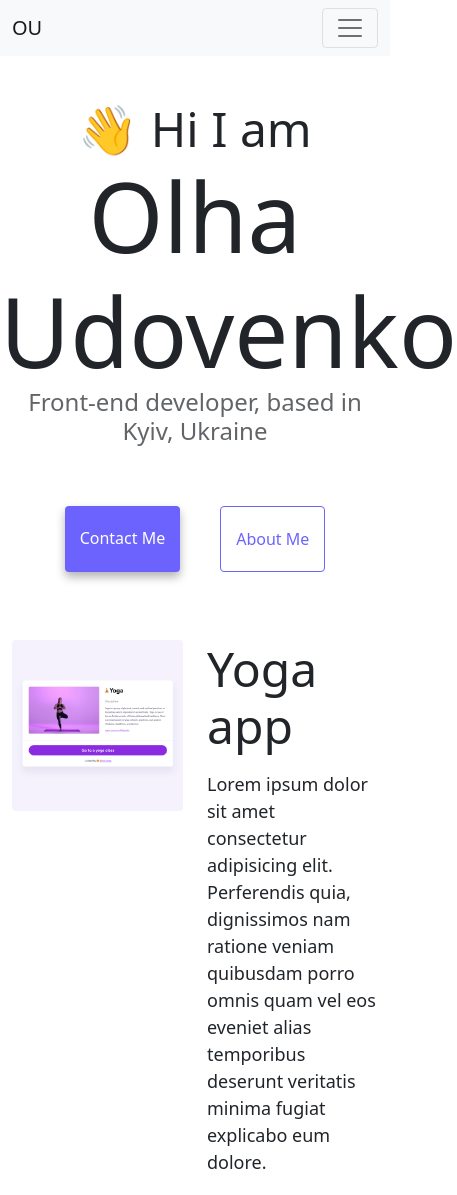
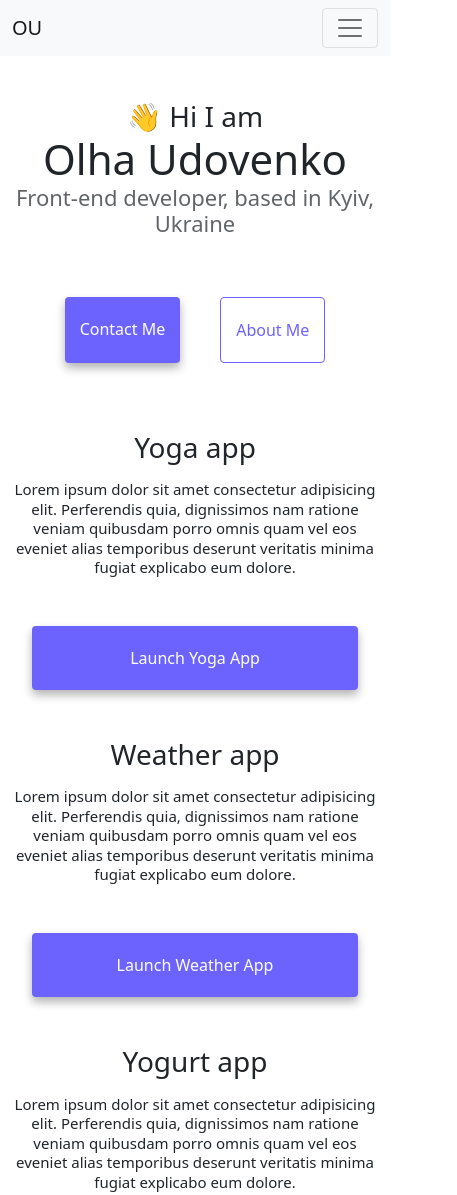
Before and after one commit to udovenkoo20/Portfolio.training, a plain HTML site: page index.html in a window 390 px wide. Shown: the top 1195 px of the page, 457 px wide, since content can reach past the window. Drawn offline with nearby package versions, Linux system fonts and the light colour scheme.

Commit message:
responsive

```diff
--- a/index.html
+++ b/index.html
@@ -64,14 +64,14 @@
     </div>
     <div class="container">
       <div class="row">
-        <div class="col-6">
+        <div class="col-sm-6">
           <img
             src="images/yoga.png"
-            class="img-fluid rounded"
+            class="img-fluid rounded pic"
             alt="application for yoga"
           />
         </div>
-        <div class="col-6">
+        <div class="col-sm-6">
           <h2 class="mb-3">Yoga app</h2>
           <p>
             Lorem ipsum dolor sit amet consectetur adipisicing elit. Perferendis
@@ -87,7 +87,7 @@
         </div>
       </div>
       <div class="row mt-5">
-        <div class="col-6">
+        <div class="col-sm-6">
           <h2 class="mb-3">Weather app</h2>
           <p>
             Lorem ipsum dolor sit amet consectetur adipisicing elit. Perferendis
@@ -101,23 +101,23 @@
             >
           </div>
         </div>
-        <div class="col-6">
+        <div class="col-sm-6">
           <img
             src="images/weather.png"
-            class="img-fluid rounded"
+            class="img-fluid rounded pic"
             alt="application for weather"
           />
         </div>
       </div>
       <div class="row mt-5">
-        <div class="col-6">
+        <div class="col-sm-6">
           <img
             src="images/yogurt.png"
-            class="img-fluid rounded"
+            class="img-fluid rounded pic"
             alt="order a yogurt"
           />
         </div>
-        <div class="col-6">
+        <div class="col-sm-6">
           <h2 class="mb-3">Yogurt app</h2>
           <p>
             Lorem ipsum dolor sit amet consectetur adipisicing elit. Perferendis
--- a/style.css
+++ b/style.css
@@ -86,3 +86,34 @@ p {
 .email-link:hover {
   text-decoration: underline;
 }
+@media (max-width: 576px) {
+  h1 {
+    font-size: 42px;
+  }
+  h2 {
+    font-size: 28px;
+    text-align: center;
+  }
+
+  h3 {
+    font-size: 22px;
+    opacity: 0.7;
+  }
+  p {
+    font-size: 15px;
+    line-height: 1.3;
+    text-align: center;
+  }
+  .pic {
+    display: none;
+  }
+  .primary-link {
+    display: block;
+    text-align: center;
+    margin: 0 20px;
+  }
+  .email-link {
+    font-size: 18px;
+    margin-bottom: 20px;
+  }
+}
```
